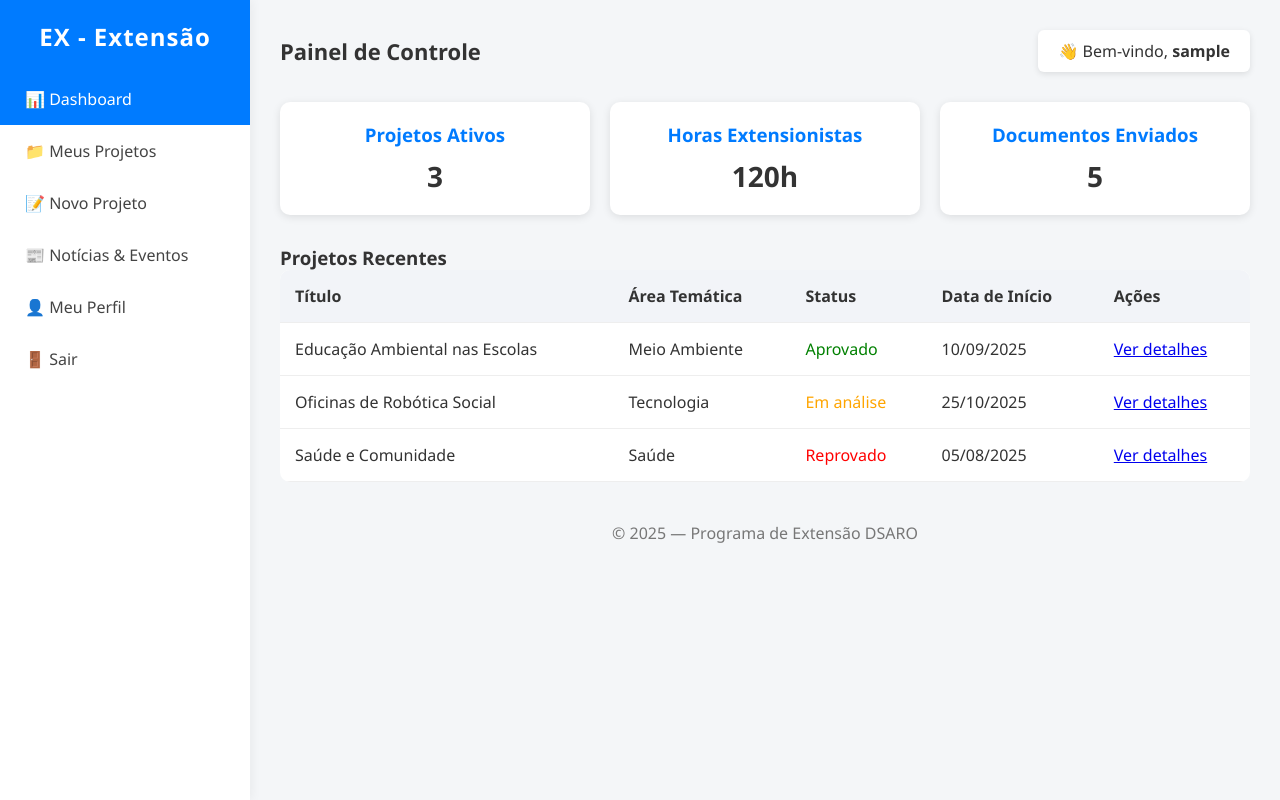
After one commit to luizlobatojr/atividades_extencionista, a PHP site: page /dashboard2.php in a window 1280 px wide. The commit adds this page. Run offline with PHP 8.4, Linux system fonts and the light colour scheme; the visitor is signed in with stand-in values (Sample User, id 1).

Commit message:
atualizacao de dashboard

```diff
--- /dev/null
+++ b/public/dashboard2.php
@@ -0,0 +1,247 @@
+<?php
+session_start();
+
+// Verifica se o usuário está logado
+if (!isset($_SESSION['usuario_id'])) {
+    header("Location: login.html");
+    exit();
+}
+
+$nome = $_SESSION['usuario_nome'];
+?>
+
+<!DOCTYPE html>
+<html lang="pt-br">
+<head>
+<meta charset="UTF-8">
+<title>Painel do Usuário - Atividades Extensionistas</title>
+<meta name="viewport" content="width=device-width, initial-scale=1.0">
+<style>
+    :root {
+        --cor-primaria: #007BFF;
+        --cor-secundaria: #f4f6f8;
+        --texto: #333;
+        --branco: #fff;
+    }
+
+    * {
+        margin: 0;
+        padding: 0;
+        box-sizing: border-box;
+    }
+
+    body {
+        font-family: 'Segoe UI', Arial, sans-serif;
+        background-color: var(--cor-secundaria);
+        color: var(--texto);
+        display: flex;
+        min-height: 100vh;
+    }
+
+    /* ===== Sidebar ===== */
+    .sidebar {
+        width: 250px;
+        background-color: var(--branco);
+        box-shadow: 2px 0 10px rgba(0,0,0,0.05);
+        display: flex;
+        flex-direction: column;
+        position: fixed;
+        top: 0;
+        bottom: 0;
+    }
+
+    .sidebar h2 {
+        text-align: center;
+        padding: 20px 0;
+        background-color: var(--cor-primaria);
+        color: var(--branco);
+        letter-spacing: 1px;
+    }
+
+    .sidebar a {
+        padding: 15px 25px;
+        text-decoration: none;
+        color: #444;
+        display: block;
+        transition: background 0.2s;
+    }
+
+    .sidebar a:hover,
+    .sidebar a.active {
+        background-color: var(--cor-primaria);
+        color: var(--branco);
+    }
+
+    /* ===== Conteúdo principal ===== */
+    .main-content {
+        margin-left: 250px;
+        padding: 30px;
+        width: 100%;
+    }
+
+    header {
+        display: flex;
+        justify-content: space-between;
+        align-items: center;
+        margin-bottom: 30px;
+    }
+
+    header h1 {
+        font-size: 22px;
+        font-weight: 600;
+    }
+
+    header .usuario {
+        background-color: var(--branco);
+        padding: 10px 20px;
+        border-radius: 6px;
+        box-shadow: 0 2px 6px rgba(0,0,0,0.1);
+    }
+
+    /* ===== Cards ===== */
+    .cards {
+        display: grid;
+        grid-template-columns: repeat(auto-fit, minmax(220px, 1fr));
+        gap: 20px;
+        margin-bottom: 30px;
+    }
+
+    .card {
+        background-color: var(--branco);
+        padding: 20px;
+        border-radius: 10px;
+        box-shadow: 0 2px 8px rgba(0,0,0,0.1);
+        text-align: center;
+    }
+
+    .card h3 {
+        margin-bottom: 10px;
+        color: var(--cor-primaria);
+    }
+
+    .card p {
+        font-size: 28px;
+        font-weight: bold;
+    }
+
+    /* ===== Tabela ===== */
+    table {
+        width: 100%;
+        border-collapse: collapse;
+        background-color: var(--branco);
+        border-radius: 10px;
+        overflow: hidden;
+    }
+
+    table th, table td {
+        padding: 15px;
+        text-align: left;
+        border-bottom: 1px solid #eee;
+    }
+
+    table th {
+        background-color: #f2f4f8;
+        font-weight: 600;
+    }
+
+    table tr:hover {
+        background-color: #f9fafc;
+    }
+
+    footer {
+        text-align: center;
+        margin-top: 40px;
+        color: #777;
+    }
+
+    @media (max-width: 768px) {
+        .sidebar {
+            position: fixed;
+            width: 200px;
+        }
+        .main-content {
+            margin-left: 200px;
+        }
+    }
+</style>
+</head>
+<body>
+    <aside class="sidebar">
+        <h2>EX - Extensão</h2>
+        <a href="#" class="active">📊 Dashboard</a>
+        <a href="projetos.php">📁 Meus Projetos</a>
+        <a href="cadastro_projeto.php">📝 Novo Projeto</a>
+        <a href="noticias.php">📰 Notícias & Eventos</a>
+        <a href="perfil.php">👤 Meu Perfil</a>
+        <a href="logout.php">🚪 Sair</a>
+    </aside>
+
+    <main class="main-content">
+        <header>
+            <h1>Painel de Controle</h1>
+            <div class="usuario">👋 Bem-vindo, <strong><?php echo htmlspecialchars($nome); ?></strong></div>
+        </header>
+
+        <!-- Cards de resumo -->
+        <div class="cards">
+            <div class="card">
+                <h3>Projetos Ativos</h3>
+                <p>3</p>
+            </div>
+            <div class="card">
+                <h3>Horas Extensionistas</h3>
+                <p>120h</p>
+            </div>
+            <div class="card">
+                <h3>Documentos Enviados</h3>
+                <p>5</p>
+            </div>
+        </div>
+
+        <!-- Lista de projetos -->
+        <h3>Projetos Recentes</h3>
+        <table>
+            <thead>
+                <tr>
+                    <th>Título</th>
+                    <th>Área Temática</th>
+                    <th>Status</th>
+                    <th>Data de Início</th>
+                    <th>Ações</th>
+                </tr>
+            </thead>
+            <tbody>
+                <tr>
+                    <td>Educação Ambiental nas Escolas</td>
+                    <td>Meio Ambiente</td>
+                    <td><span style="color:green;">Aprovado</span></td>
+                    <td>10/09/2025</td>
+                    <td><a href="#">Ver detalhes</a></td>
+                </tr>
+                <tr>
+                    <td>Oficinas de Robótica Social</td>
+                    <td>Tecnologia</td>
+                    <td><span style="color:orange;">Em análise</span></td>
+                    <td>25/10/2025</td>
+                    <td><a href="#">Ver detalhes</a></td>
+                </tr>
+                <tr>
+                    <td>Saúde e Comunidade</td>
+                    <td>Saúde</td>
+                    <td><span style="color:red;">Reprovado</span></td>
+                    <td>05/08/2025</td>
+                    <td><a href="#">Ver detalhes</a></td>
+                </tr>
+            </tbody>
+        </table>
+
+        <footer>
+            <p>© <span id="ano"></span> — Programa de Extensão DSARO</p>
+        </footer>
+    </main>
+
+    <script>
+        document.getElementById("ano").textContent = new Date().getFullYear();
+    </script>
+</body>
+</html>
```
Also changed, not shown: public/cadastro_projeto.php (added, +185 -0 lines), public/dashboard.php (+29 -73 lines).
